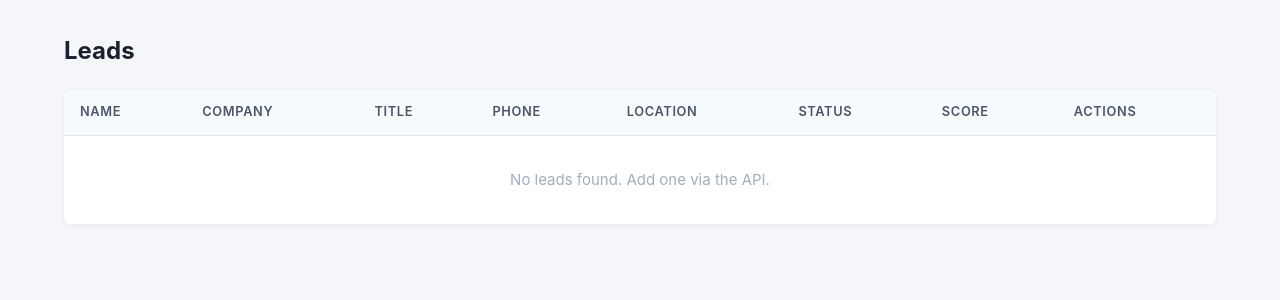
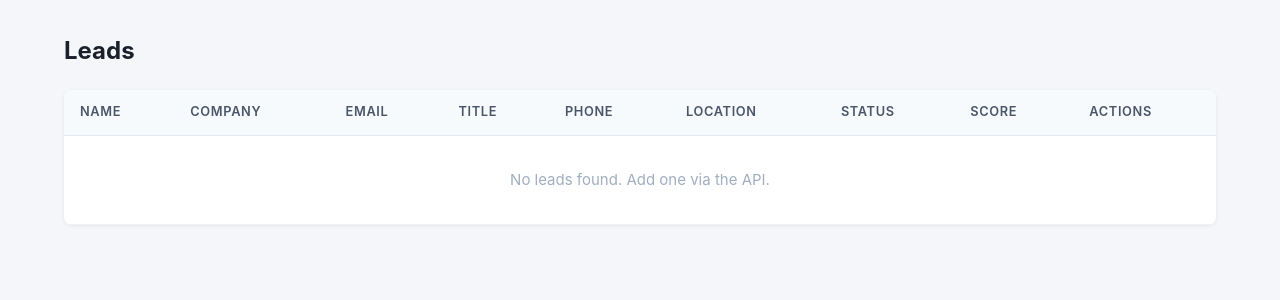
Before and after one commit to jmulvany127/GTM_AI_Automation, a FastAPI app: template templates/leads.html in a window 1280 px wide. Shown: the part 52-352 px from the top of the page. Run offline with FastAPI, Linux system fonts and the light colour scheme; the template is opened without the code that fills it, so the values that code supplies are empty; parts of the project's set-up code (start-up, migrations or seed data) failed here and were passed over.

Commit message:
feat: add email column to leads list dashboard
Added email as the 3rd column (after Company, before Title) in the leads list table.
Email renders as a mailto: link when present, falls back to em-dash when missing.
Updated empty-state colspan from 8 to 9 columns.

Co-Authored-By: Claude Sonnet 4.6 <noreply@anthropic.com>

```diff
--- a/templates/leads.html
+++ b/templates/leads.html
@@ -13,6 +13,7 @@
       <tr>
         <th>Name</th>
         <th>Company</th>
+        <th>Email</th>
         <th>Title</th>
         <th>Phone</th>
         <th>Location</th>
@@ -30,6 +31,13 @@
           </a>
         </td>
         <td>{{ item.lead.company or "—" }}</td>
+        <td>
+          {% if item.lead.email %}
+          <a href="mailto:{{ item.lead.email }}">{{ item.lead.email }}</a>
+          {% else %}
+          —
+          {% endif %}
+        </td>
         <td>{{ item.lead.job_title or "—" }}</td>
         <td>{{ item.lead.phone or "—" }}</td>
         <td>
@@ -52,7 +60,7 @@
       </tr>
       {% else %}
       <tr>
-        <td colspan="8" style="text-align:center; color:#a0aec0; padding:2rem;">
+        <td colspan="9" style="text-align:center; color:#a0aec0; padding:2rem;">
           No leads found. Add one via the API.
         </td>
       </tr>
```
